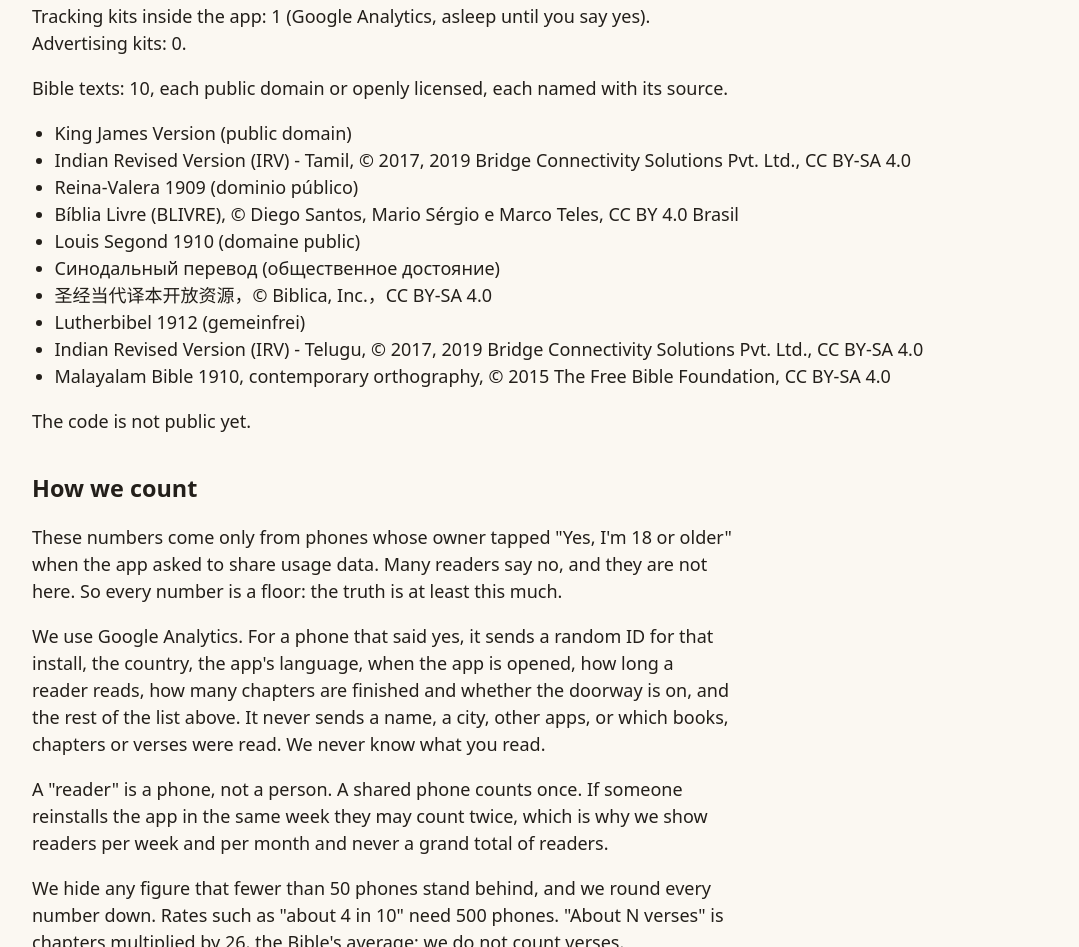
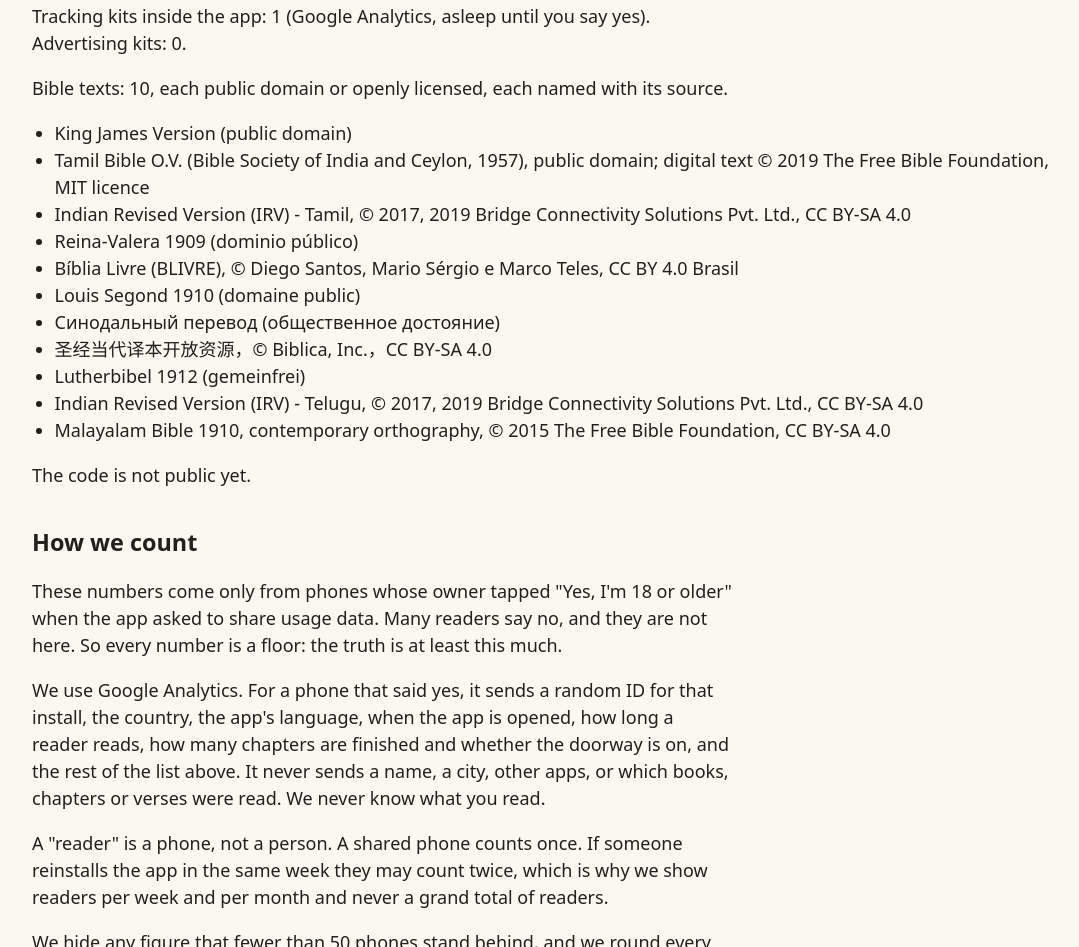
Before and after one commit to AELSHA-INNOVATIONS/aelsha-impact, a plain HTML site: page docs/index.html in a window 1280 px wide. Shown: the part 1098-2045 px from the top of the page, without its empty margins (86-1165 px from the left). Drawn offline with Linux system fonts and the light colour scheme.

Commit message:
Impact page: credit the Tamil O.V. (1957)
Co-Authored-By: Claude Opus 5.5 <noreply@anthropic.com>
Claude-Session: https://claude.ai/code/session_0158gN3fri8LzG6jC2TzosDR

```diff
--- a/docs/index.html
+++ b/docs/index.html
@@ -41,6 +41,7 @@
     <p>Bible texts: 10, each public domain or openly licensed, each named with its source.</p>
     <ul class="bibles">
       <li>King James Version (public domain)</li>
+      <li>Tamil Bible O.V. (Bible Society of India and Ceylon, 1957), public domain; digital text © 2019 The Free Bible Foundation, MIT licence</li>
       <li>Indian Revised Version (IRV) - Tamil, © 2017, 2019 Bridge Connectivity Solutions Pvt. Ltd., CC BY-SA 4.0</li>
       <li lang="es">Reina-Valera 1909 (dominio público)</li>
       <li lang="pt-BR">Bíblia Livre (BLIVRE), © Diego Santos, Mario Sérgio e Marco Teles, CC BY 4.0 Brasil</li>
```
